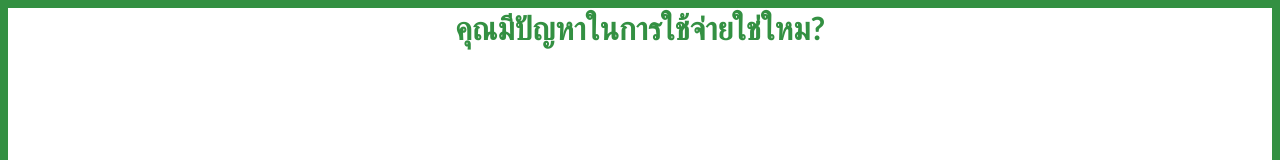
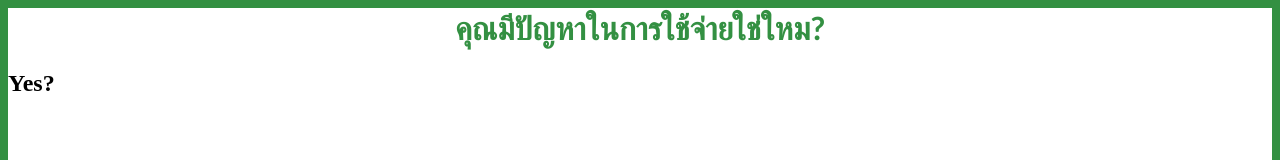
Before and after one commit to pardparw/nextjss, a Next.js app: page /intro in a window 1280 px wide. Shown: the part 1206-1366 px from the top of the page. Built offline with nearby package versions, Linux system fonts and the light colour scheme.

Commit message:
Update page.tsx

```diff
--- a/src/app/intro/page.tsx
+++ b/src/app/intro/page.tsx
@@ -13,6 +13,7 @@ export default function Home() {
             <div className={styles.box}>
 
                 <h1 className={styles.text}>คุณมีปัญหาในการใช้จ่ายใช่ใหม?</h1>
+                <h2>Yes?</h2>
             </div>
         </body>
     )
```
